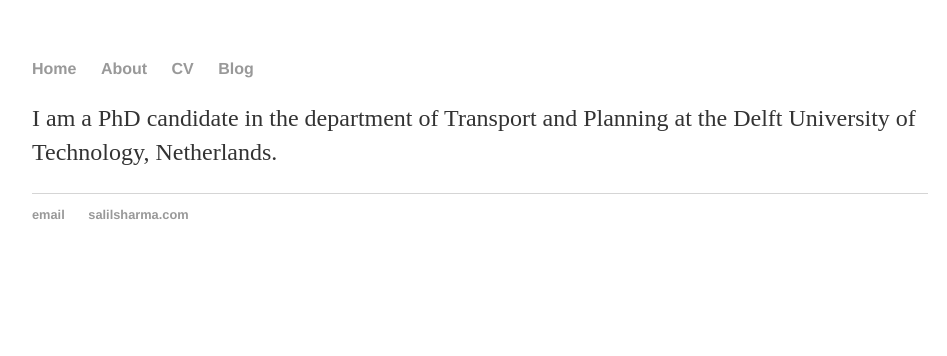
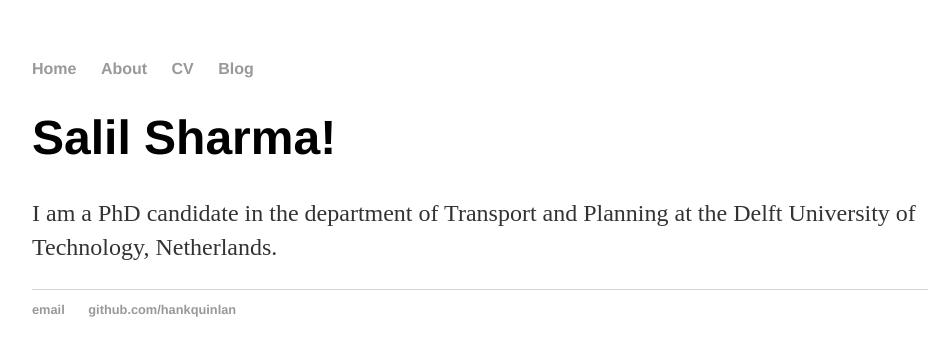
Before and after one commit to salilrsharma/salilrsharma.github.io, a Jekyll site: the page built from index.html, in a window 1280 px wide. Shown: the top 356 px of the page, without its empty margins (160-1107 px from the left). Built offline with Jekyll 4.4.1, drawn with Linux system fonts in a browser that asks for light colours.

Commit message:
Update index.html
linked index.html with default layout defined in default.html

```diff
--- a/index.html
+++ b/index.html
@@ -1,29 +1,8 @@
-<!DOCTYPE html>
-<html>
-	<head>
-		<title>Salil Sharma</title>
-		<!-- link to main stylesheet -->
-		<link rel="stylesheet" type="text/css" href="/css/main.css">
-	</head>
-	<body>
-		<nav>
-    		<ul>
-        		<li><a href="/">Home</a></li>
-	        	<li><a href="/about">About</a></li>
-        		<li><a href="/cv">CV</a></li>
-        		<li><a href="/blog">Blog</a></li>
-    		</ul>
-		</nav>
-		<div class="container">
-    		<div class="blurb">
-				<p>I am a PhD candidate in the department of Transport and Planning at the Delft University of Technology, Netherlands. </p>
-    		</div><!-- /.blurb -->
-		</div><!-- /.container -->
-		<footer>
-    		<ul>
-        		<li><a href="mailto:S.Sharma-4@tudelft.nl">email</a></li>
-        		<li><a href="https://salilsharma.com">salilsharma.com</a></li>
-			</ul>
-		</footer>
-	</body>
-</html>
+---
+layout: default
+title: Salil Sharma
+---
+<div class="blurb">
+	<h1>Salil Sharma!</h1>
+	<p>I am a PhD candidate in the department of Transport and Planning at the Delft University of Technology, Netherlands.</p>
+</div><!-- /.blurb -->
```
